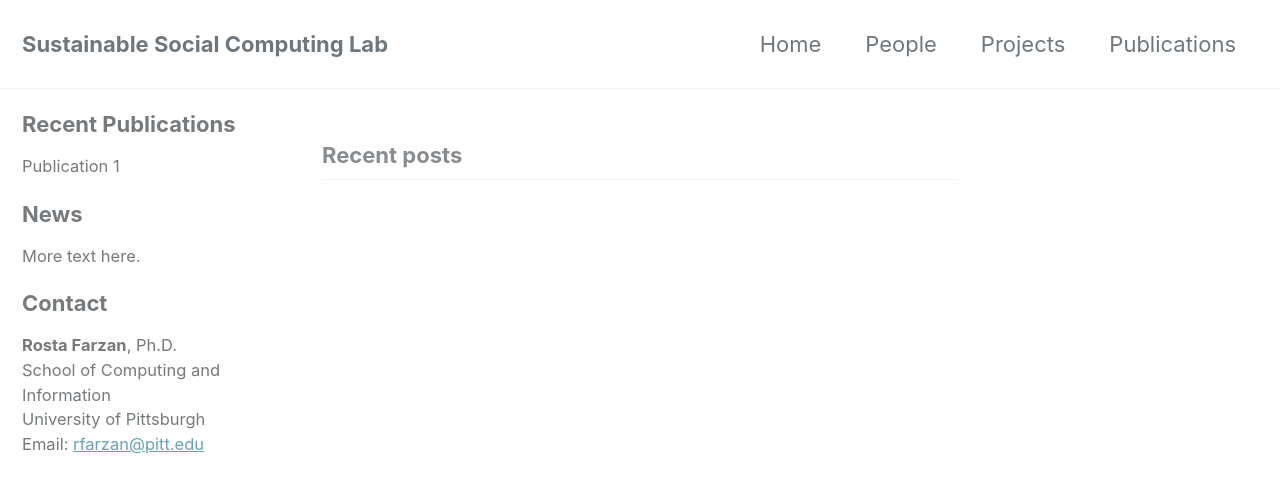
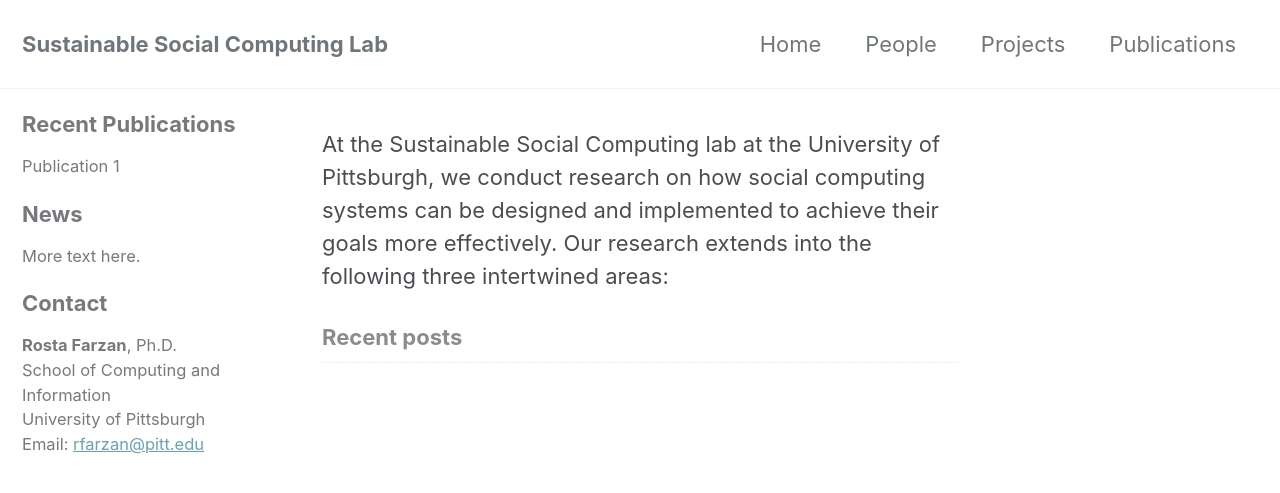
Before and after one commit to SSC-Pitt/SSC-Pitt.github.io, a Jekyll site: the page built from index.html, in a window 1280 px wide and 900 px high. Shown: the top 493 px of the window. Built offline with Jekyll 4.4.1, drawn with Linux system fonts in a browser that asks for light colours; cached includes are drawn as plain includes; nearby versions of some CDN libraries; the list of posts is cut into pages by our own code.

Commit message:
Update index.html

```diff
--- a/index.html
+++ b/index.html
@@ -13,3 +13,4 @@
            Email: <rfarzan@pitt.edu>
            "
 ---
+At the Sustainable Social Computing lab at the University of Pittsburgh, we conduct research on how social computing systems can be designed and implemented to achieve their goals more effectively. Our research extends into the following three intertwined areas:
```
